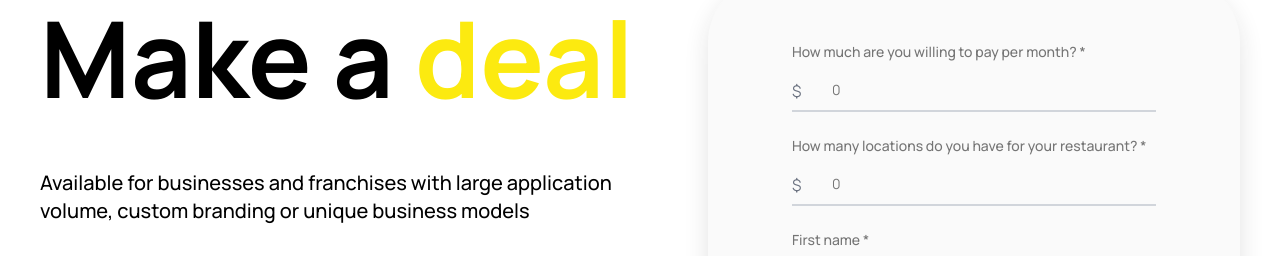
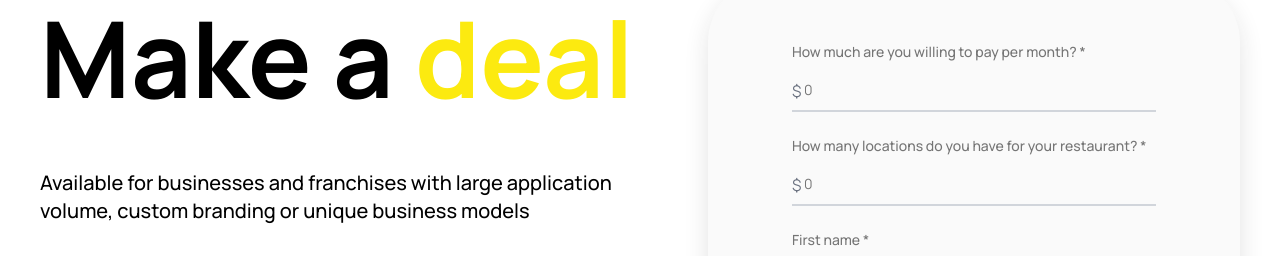
Before and after one commit to phuoctrung96/hiretable-landing-web, a Next.js app: page /deal in a window 1280 px wide. Shown: the part 166-422 px from the top of the page. Built offline with nearby package versions, Linux system fonts and the light colour scheme.

Commit message:
Fixed the padding issue

```diff
--- a/src/components/DealForm/DealForm.tsx
+++ b/src/components/DealForm/DealForm.tsx
@@ -71,7 +71,7 @@ const DealForm: React.FC = () => {
                 handleInputChange('price', event.target.value)
               }
               value={values.price}
-              className="text-sm text-[#757575] bg-transparent border-0 border-b-2 border-gray-300 appearance-none focus:outline-none focus:ring-0 focus:border-blue-600 peer block w-full pl-10 p-2.5 "
+              className="text-sm text-[#757575] bg-transparent border-0 border-b-2 border-gray-300 appearance-none focus:outline-none focus:ring-0 focus:border-blue-600 peer block w-full pl-3 p-2.5 "
             />
           </div>
         </div>
@@ -91,7 +91,7 @@ const DealForm: React.FC = () => {
                 handleInputChange('locationCount', event.target.value)
               }
               value={values.locationCount}
-              className="text-sm text-[#757575] bg-transparent border-0 border-b-2 border-gray-300 appearance-none focus:outline-none focus:ring-0 focus:border-blue-600 peer block w-full pl-10 p-2.5 "
+              className="text-sm text-[#757575] bg-transparent border-0 border-b-2 border-gray-300 appearance-none focus:outline-none focus:ring-0 focus:border-blue-600 peer block w-full pl-3 p-2.5 "
             />
           </div>
         </div>
```
